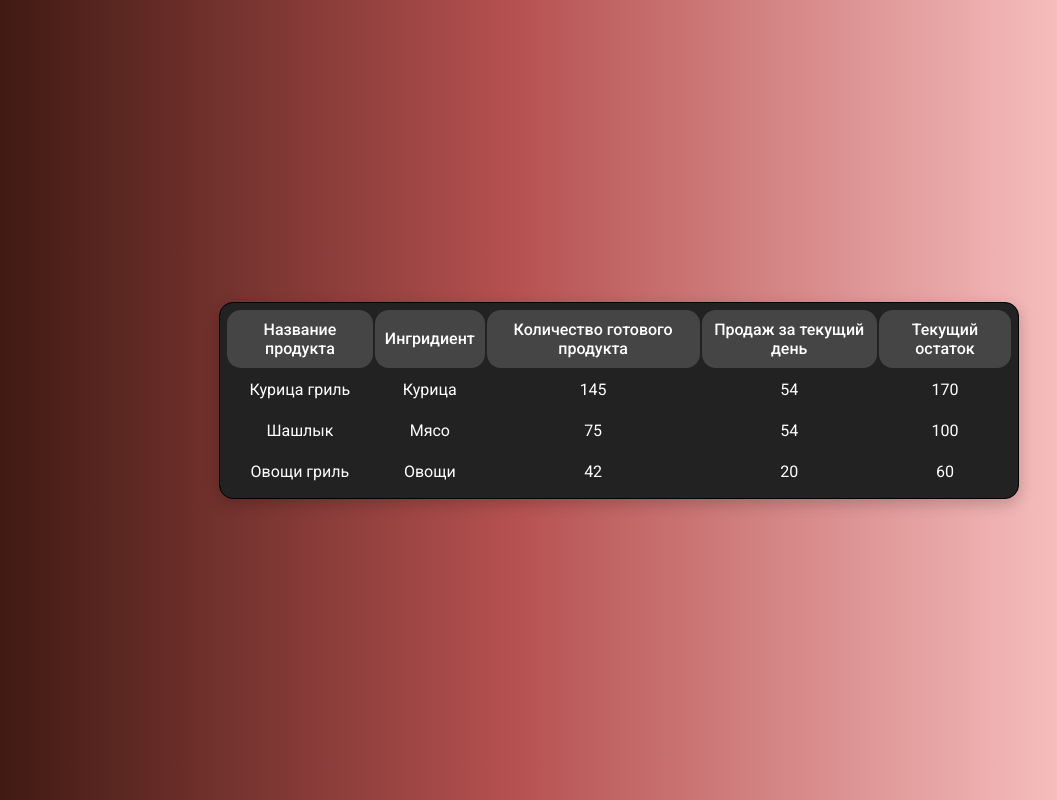
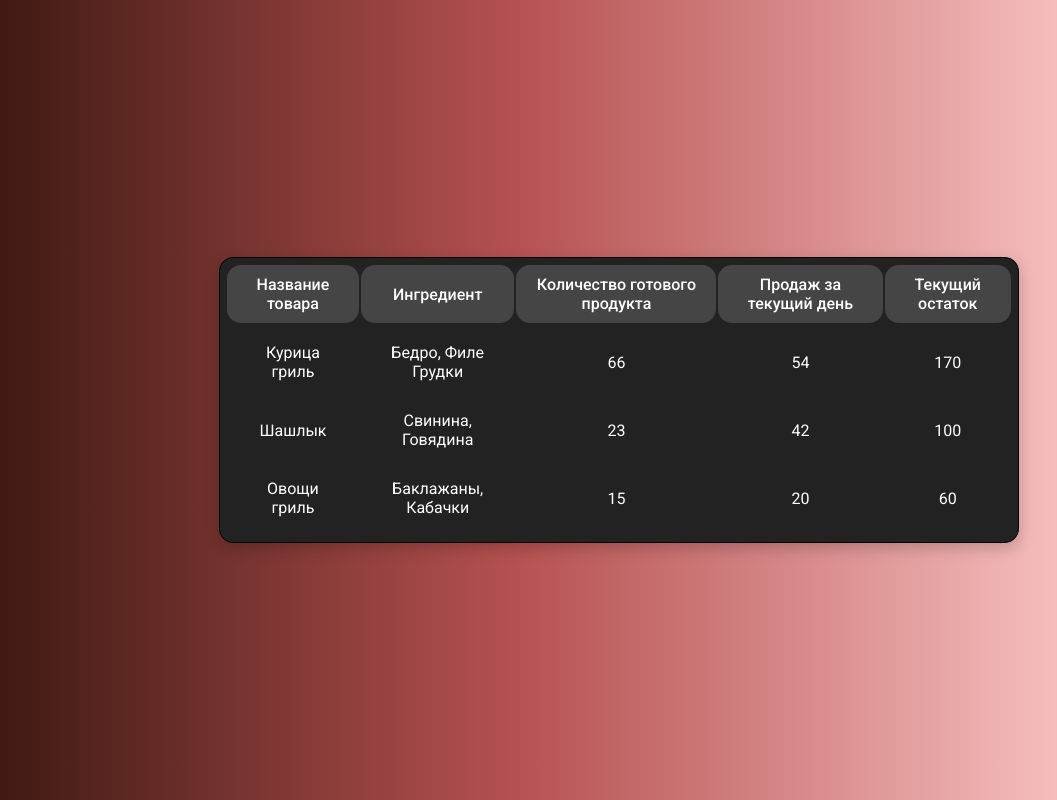
Before and after one commit to DmitriyAsh/Volkov-Test, a React (Create React App) app: page /remains in a window 1280 px wide. Shown: the whole page, without its empty margins (21-1078 px from the left). Built offline with nearby package versions, Linux system fonts and the light colour scheme.

Commit message:
create modal window and add some changes

```diff
--- /dev/null
+++ b/src/components/Modal.jsx
@@ -0,0 +1,59 @@
+import { useState } from 'react';
+import cl from '../styles/Modal.module.css';
+
+const Modal = ({ visible, setVisible, ingridient1, ingridient2, onChange }) => {
+	const rootClasses = [cl.myModal];
+	const [inputValue, setInputValue] = useState('');
+
+	if (visible) {
+		rootClasses.push(cl.active);
+	}
+
+	const handleQuantityChange = () => {
+		onChange(inputValue);
+	};
+
+	const getValueFromInputAndChangeVisible = () => {
+		setVisible(false);
+		handleQuantityChange();
+	};
+
+	return (
+		<div
+			className={rootClasses.join(' ')}
+			onClick={() => setVisible(false)}
+		>
+			<div
+				className={cl.myModalContent}
+				onClick={(e) => e.stopPropagation()}
+			>
+				<div className={cl.modal_ingridient_block}>
+					<div className={cl.ingridient}>Выберите Ингредиент</div>
+					<select className={cl.modal_select}>
+						<option>{ingridient1}</option>
+						<option>{ingridient2}</option>
+					</select>
+				</div>
+				<div>
+					<div className={cl.quantity}>
+						Введите количество приготовленного продукта
+					</div>
+					<input
+						className={cl.modal_input}
+						type='text'
+						value={inputValue}
+						onChange={(e) => setInputValue(e.target.value)}
+					/>
+				</div>
+				<button
+					className={cl.modal_button}
+					onClick={() => getValueFromInputAndChangeVisible()}
+				>
+					Подтвердить
+				</button>
+			</div>
+		</div>
+	);
+};
+
+export default Modal;
--- a/src/components/RemainsPage.jsx
+++ b/src/components/RemainsPage.jsx
@@ -4,8 +4,9 @@ import RemainsTable from './RemainsTable';
 const RemainsPage = () => {
 	const chicken = {
 		productName: 'Курица гриль',
-		ingridient: 'Курица',
-		quantity: 145,
+		ingridient1: 'Бедро',
+		ingridient2: 'Филе Грудки',
+		quantity: 66,
 		salesForCurrentDay: 54,
 		currentBalance: 170,
 		id: 0,
@@ -13,17 +14,19 @@ const RemainsPage = () => {
 
 	const BBQ = {
 		productName: 'Шашлык',
-		ingridient: 'Мясо',
-		quantity: 75,
-		salesForCurrentDay: 54,
+		ingridient1: 'Свинина',
+		ingridient2: 'Говядина',
+		quantity: 23,
+		salesForCurrentDay: 42,
 		currentBalance: 100,
 		id: 1,
 	};
 
 	const grilledVegetables = {
 		productName: 'Овощи гриль',
-		ingridient: 'Овощи',
-		quantity: 42,
+		ingridient1: 'Баклажаны',
+		ingridient2: 'Кабачки',
+		quantity: 15,
 		salesForCurrentDay: 20,
 		currentBalance: 60,
 		id: 2,
@@ -38,8 +41,8 @@ const RemainsPage = () => {
 			<table className={cl.remains_table}>
 				<thead>
 					<tr>
-						<th className={cl.remains_th}>Название продукта</th>
-						<th className={cl.remains_th}>Ингридиент</th>
+						<th className={cl.remains_th}>Название товара</th>
+						<th className={cl.remains_th}>Ингредиент</th>
 						<th className={cl.remains_th}>
 							Количество готового продукта
 						</th>
@@ -52,7 +55,8 @@ const RemainsPage = () => {
 				{goods.map((i) => (
 					<RemainsTable
 						productName={i.productName}
-						ingridient={i.ingridient}
+						ingridient1={i.ingridient1}
+						ingridient2={i.ingridient2}
 						quantity={i.quantity}
 						salesForCurrentDay={i.salesForCurrentDay}
 						currentBalance={i.currentBalance}
--- a/src/components/RemainsTable.jsx
+++ b/src/components/RemainsTable.jsx
@@ -1,21 +1,48 @@
+import { useState } from 'react';
 import cl from '../styles/RemainsTable.module.css';
+import Modal from './Modal';
 
 const RemainsTable = ({
 	productName,
-	ingridient,
+	ingridient1,
+	ingridient2,
 	quantity,
 	salesForCurrentDay,
 	currentBalance,
 }) => {
+	const [modal, setModal] = useState(false);
+	const [newQuantity, setNewQuantity] = useState('');
+
+	const handleQuantityChange = (value) => {
+		setNewQuantity(value);
+	};
+
 	return (
 		<tbody>
 			<tr className={cl.remains_tr}>
-				<td className={cl.remains_td}>{productName}</td>
-				<td className={cl.remains_td}>{ingridient}</td>
-				<td className={cl.remains_td}>{quantity}</td>
+				<td className={cl.remains_td}>
+					<button
+						className={cl.product_name_button}
+						onClick={() => setModal(true)}
+					>
+						{productName}
+					</button>
+				</td>
+				<td className={cl.remains_td}>
+					{ingridient1}, {ingridient2}
+				</td>
+				<td className={cl.remains_td}>{quantity + +newQuantity}</td>
 				<td className={cl.remains_td}>{salesForCurrentDay}</td>
 				<td className={cl.remains_td}>{currentBalance}</td>
 			</tr>
+			<Modal
+				visible={modal}
+				setVisible={setModal}
+				ingridient1={ingridient1}
+				ingridient2={ingridient2}
+				quantity={quantity}
+				onChange={handleQuantityChange}
+			/>
 		</tbody>
 	);
 };
--- a/src/styles/LoginPage.module.css
+++ b/src/styles/LoginPage.module.css
@@ -30,6 +30,7 @@
 	border: 1px solid #4c4c4c;
 	border-radius: 8px;
 	background-color: #222222;
+	box-shadow: 0 5px 15px rgba(0, 0, 0, 0.2);
 }
 
 .login_input,
--- /dev/null
+++ b/src/styles/Modal.module.css
@@ -0,0 +1,70 @@
+@import url('https://fonts.googleapis.com/css2?family=Roboto:wght@400;500&display=swap');
+
+.myModal {
+	position: fixed;
+	top: 0;
+	bottom: 0;
+	right: 0;
+	left: 0;
+	display: none;
+	background: rgba(0, 0, 0, 0.5);
+}
+
+.myModalContent {
+	padding: 25px;
+	background: #a6a6a6;
+	border-radius: 16px;
+	min-width: 250px;
+}
+
+.myModal.active {
+	display: flex;
+	justify-content: center;
+	align-items: center;
+}
+
+.quantity,
+.ingridient {
+	font-family: "Roboto", sans-serif;
+	font-weight: 400;
+	margin-bottom: 10px;
+}
+
+.modal_select {
+	width: 150px;
+	height: 30px;
+	font-family: "Roboto", sans-serif;
+	font-weight: 400;
+	border-radius: 14px;
+	padding: 5px;
+	background-color: #a6a6a6;
+	border: 1px solid #000;
+}
+
+.modal_ingridient_block {
+	margin-bottom: 10px;
+}
+
+.modal_input {
+	margin-bottom: 10px;
+	width: 150px;
+	height: 30px;
+	border-radius: 14px;
+	padding: 10px;
+	font-family: "Roboto", sans-serif;
+	font-weight: 400;
+	background-color: #a6a6a6;
+	border: 1px solid #000;
+	outline: none;
+}
+
+.modal_button {
+	width: 150px;
+	height: 30px;
+	border-radius: 14px;
+	background-color: #222222;
+	color: #fff;
+	font-family: "Roboto", sans-serif;
+	font-weight: 400;
+	border: none;
+}
--- a/src/styles/RemainsPage.module.css
+++ b/src/styles/RemainsPage.module.css
@@ -30,20 +30,3 @@
 	font-family: "Roboto", sans-serif;
 	font-weight: 500;
 }
-
-.remains_td {
-	text-align: center;
-	color: #fff;
-	padding: 10px;
-	border-radius: 14px;
-	font-family: "Roboto", sans-serif;
-	font-weight: 400;
-}
-
-.remains_tr:hover {
-	background-color: #282928;
-}
-
-.remains_tr {
-	transition: all .2s;
-}
--- a/src/styles/RemainsTable.module.css
+++ b/src/styles/RemainsTable.module.css
@@ -1,3 +1,5 @@
+@import url('https://fonts.googleapis.com/css2?family=Roboto:wght@400;500&display=swap');
+
 .remains_td {
 	text-align: center;
 	color: #fff;
@@ -14,3 +16,15 @@
 .remains_tr {
 	transition: all .2s;
 }
+
+.product_name_button {
+	padding: 8px;
+	border-radius: 14px;
+	border: none;
+	background-color: transparent;
+	color: #fff;
+	cursor: pointer;
+	font-family: "Roboto", sans-serif;
+	font-weight: 400;
+	font-size: 16px;
+}
```
